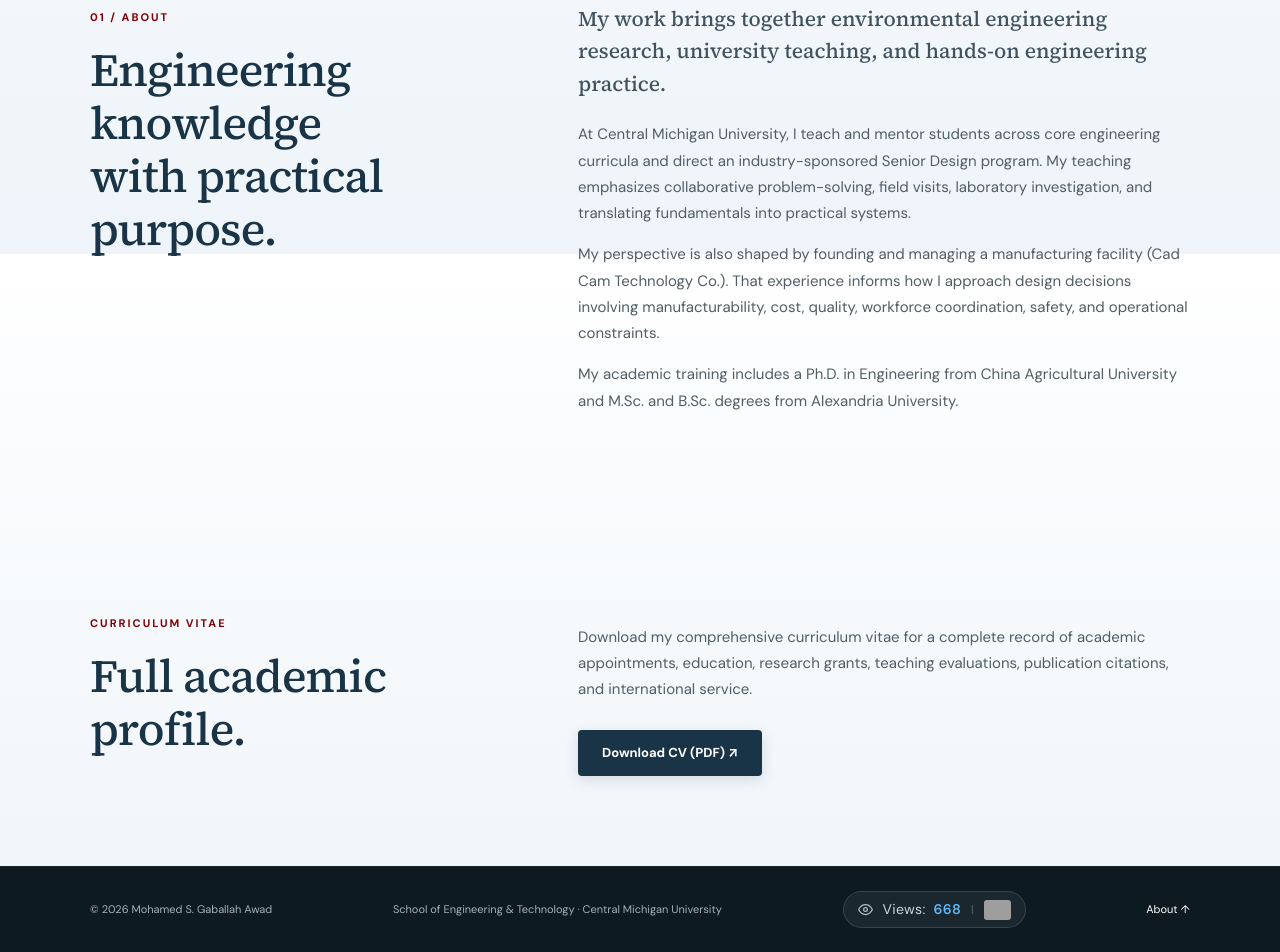
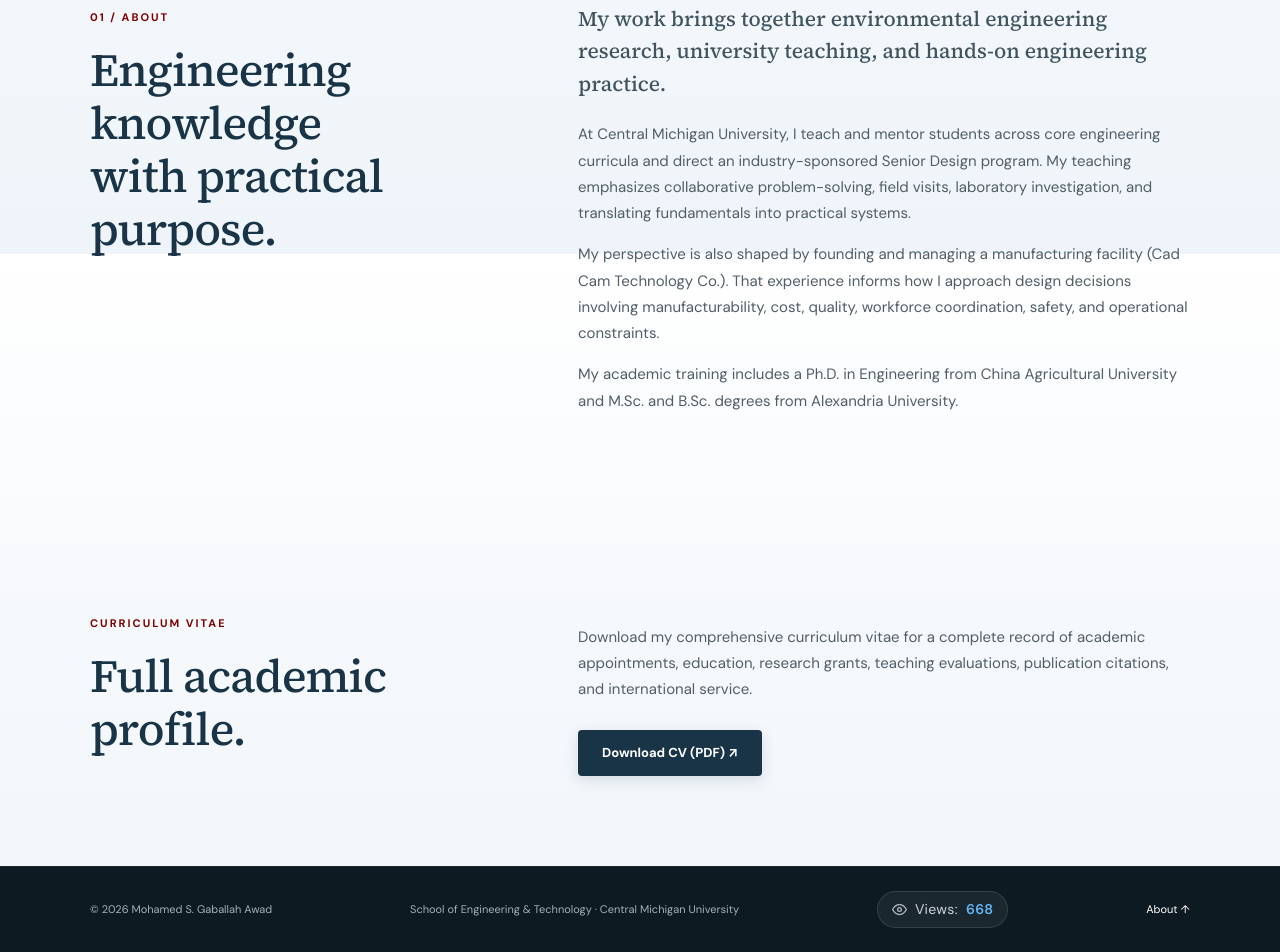
Before and after one commit to MohamedSGaballah/MohamedSGaballah.github.io, a plain HTML site: page index.html in a window 1280 px wide. Shown: the part 1346-2298 px from the top of the page. Drawn offline with Linux system fonts and the light colour scheme; grey boxes are pictures that could not be loaded; a script that the page names is missing.

Commit message:
Update index.html

```diff
--- a/index.html
+++ b/index.html
@@ -46,7 +46,7 @@
     <section class="hero wrap" id="home">
       <div>
         <p class="eyebrow">Environmental Engineering · Research · Education</p>
-        <h1>Mohamed S.<br/><em>Gaballah </em></h1>
+        <h1>Mohamed S.<br/><em>Gaballah</em></h1>
         <h3>Lecturer I &amp; Senior Design Manager<br/>School of Engineering &amp; Technology · Central Michigan University</h3>
         <p class="intro">I am an environmental engineering educator and researcher specializing in sustainable water &amp; wastewater treatment, emerging contaminants, and bioenergy recovery. My work bridges scientific research, hands-on engineering education, and industry partnerships to deliver practical, real-world solutions.</p>
         <a class="btn" href="research.html">Explore my work</a>
@@ -119,14 +119,10 @@
       <span>© <span id="year"></span> Mohamed S. Gaballah Awad</span>
       <span>School of Engineering &amp; Technology · Central Michigan University</span>
 
-      <!-- Combined Live Views + Map Badge in Footer -->
-      <span class="visitor-stats" style="display: inline-flex; align-items: center; gap: 10px; background: rgba(255,255,255,0.06); padding: 5px 14px; border-radius: 20px; border: 1px solid rgba(255,255,255,0.12);">
+      <!-- Clean Live Views Badge -->
+      <span class="visitor-stats" style="display: inline-flex; align-items: center; gap: 8px; background: rgba(255,255,255,0.06); padding: 5px 14px; border-radius: 20px; border: 1px solid rgba(255,255,255,0.12);">
         <svg width="15" height="15" viewBox="0 0 24 24" fill="none" stroke="currentColor" stroke-width="2" stroke-linecap="round" stroke-linejoin="round" style="vertical-align: middle; opacity: 0.85;"><path d="M1 12s4-8 11-8 11 8 11 8-4 8-11 8-11-8-11-8z"></path><circle cx="12" cy="12" r="3"></circle></svg>
         <span style="font-size: 0.88rem;">Views: <strong id="stats-views" style="color: #64b5f6; font-weight: 600;">668</strong></span>
-        <span style="opacity: 0.35;">|</span>
-        <a href="https://mapmyvisitors.com/web/1c9dv" target="_blank" rel="noopener noreferrer" title="View live geographic visitor map" style="display: inline-flex; align-items: center; text-decoration: none;">
-          <img src="https://mapmyvisitors.com/map.png?d=1E4QaAtFpvAjKTM-OOOn8STz35oDqbN7DaX-wEcnzBA&cl=ffffff" alt="Visitors Map" style="height: 20px; width: auto; border: none; border-radius: 3px; vertical-align: middle;" />
-        </a>
       </span>
 
       <a href="index.html">About ↑</a>
```
